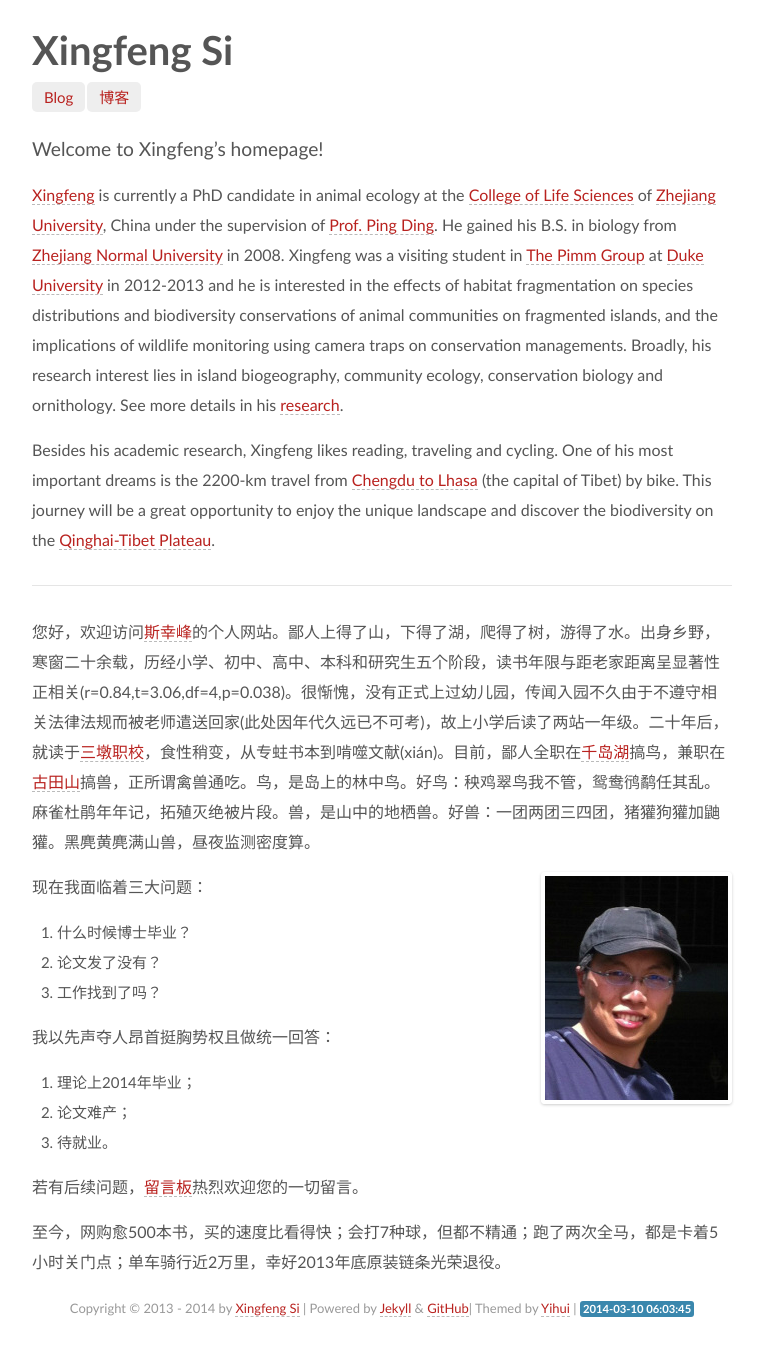
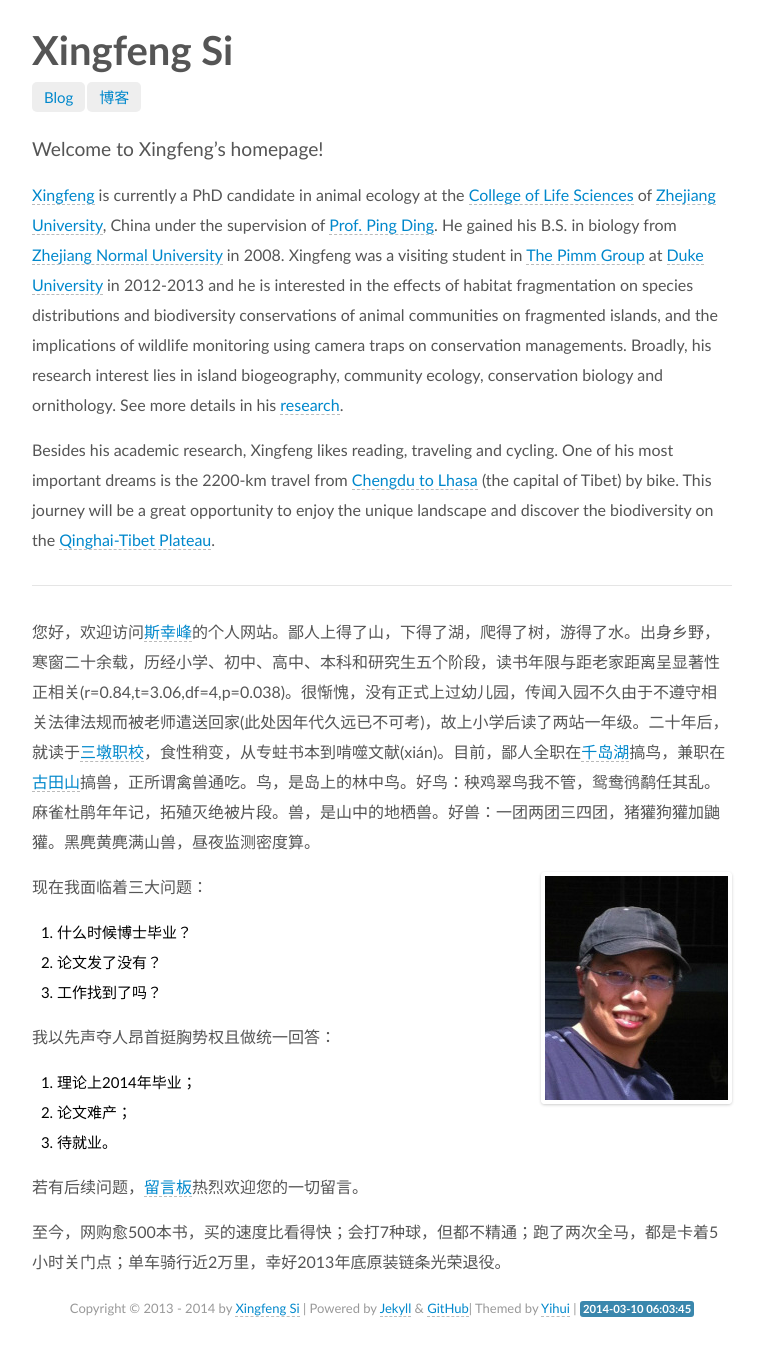
Before and after one commit to sixf/sixf.github.io, a Jekyll site: the page built from index.md, in a window 1280 px wide. Shown: the whole page, without its empty margins (258-1022 px from the left). Built offline with Jekyll 4.4.1, drawn with Linux system fonts in a browser that asks for light colours; some web fonts are replaced; Markdown is read by kramdown in place of the engine named in the settings.

Commit message:
change css color and font

```diff
--- a/media/css/home.css
+++ b/media/css/home.css
@@ -52,21 +52,21 @@ border:4px solid #FFF;
 }
 
 body {
-font-family:Galdeano,"Hiragino Sans GB","Microsoft YaHei",Trebuchet,"Trebuchet MS",Tahoma,"Lucida Grande","Lucida Sans Unicode",Verdana,sans-serif;
+font-family:"Hiragino Sans GB","Microsoft YaHei",Trebuchet,"Trebuchet MS",Tahoma,"Lucida Grande","Lucida Sans Unicode",Verdana,sans-serif;
 font-size:15px;
 line-height:30px;
-color:#555;
+color:#000;
 background-color:#fff;
 margin:0;
 }
 
 a {
-color:#b9221f;
+color:#08c;
 text-decoration:none;
 }
 
 a:hover {
-color:#771614;
+color:#ff0000;
 text-decoration:none;
 }
 
@@ -448,7 +448,7 @@ display:block;
 
 a.label:hover,.pills .active>a,.pills .active>a:hover {
 color:#fff;
-background-color:#b9221f;
+background-color:#08c;
 }
 
 h1 small,h2 small {
```
